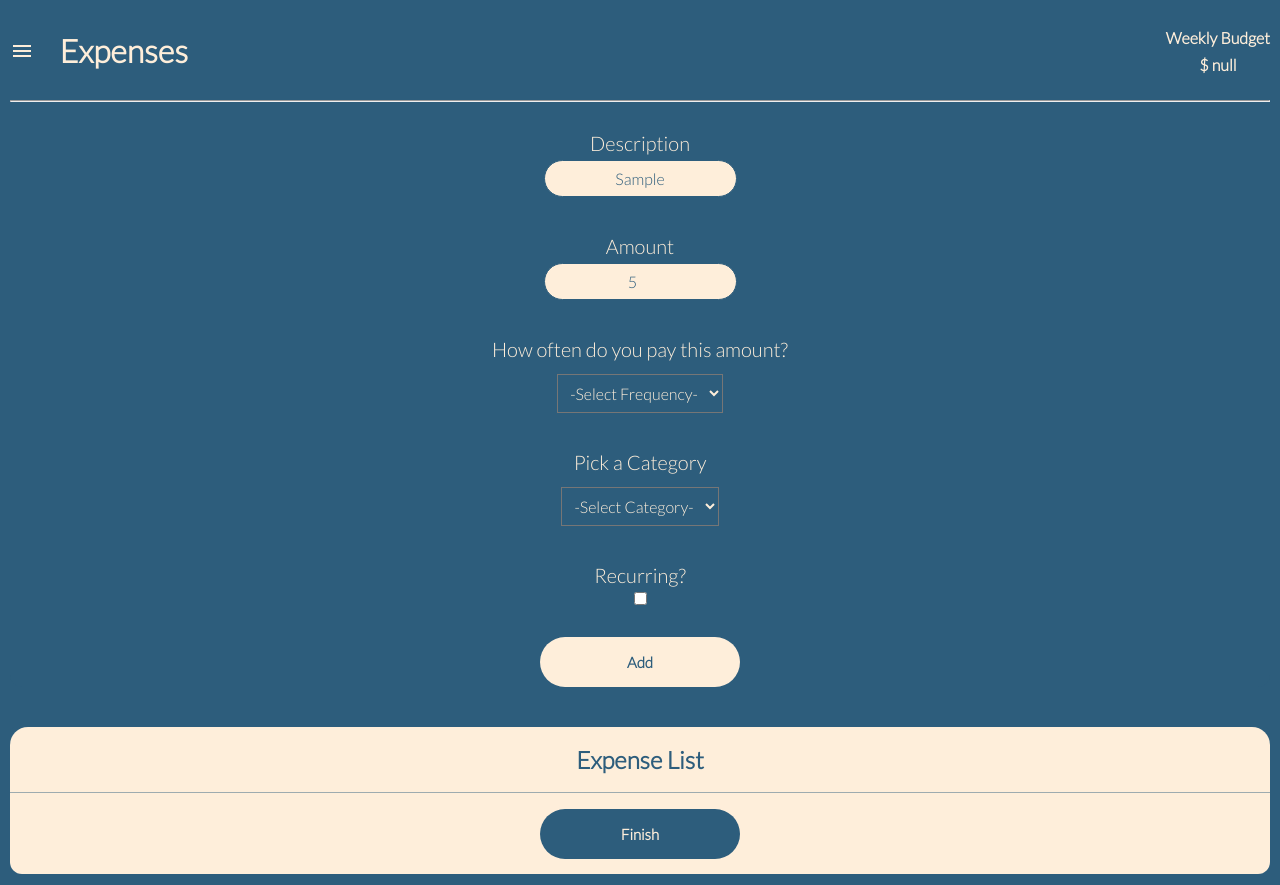
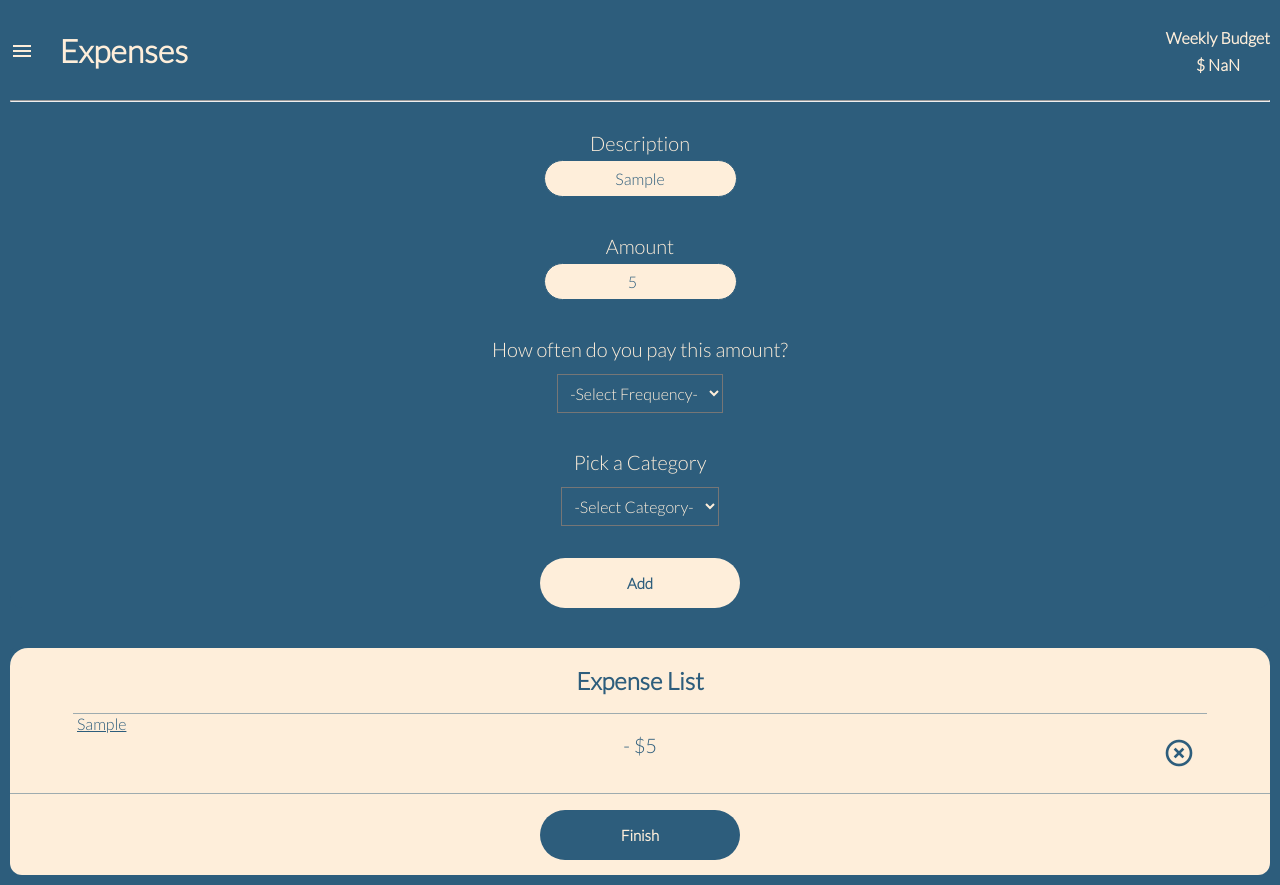
Before and after one commit to Bykerbry/Budget-Buddy, a plain HTML site: page expenses.html in a window 1280 px wide. Both pictures are taken after typing "Sample", "5" into the empty fields and a click on the button "Add". Drawn offline with Linux system fonts and the light colour scheme.

Commit message:
Fixed minor bug with expAmountValue being referenced before initialization

```diff
--- a/expenses.html
+++ b/expenses.html
@@ -64,10 +64,6 @@
                         <option value="other">Other</option>
                     </select>
                 </div>
-                <div class="exp-form-child">
-                    <label for="recurring">Recurring?</label>
-                    <input type="checkbox" id="recurring">
-                </div>
                 <div class="exp-btn-container">
                     <button type="button" id="exp-add-btn">Add</button>
                 </div>
--- a/script.js
+++ b/script.js
@@ -10,7 +10,6 @@ const expFinishBtn = document.getElementById("exp-finish-btn");
 const expDescription = document.getElementById("exp-description");
 const expCategory = document.getElementById("exp-category-selector");
 const expAmount = document.getElementById("exp-amount");
-const expRecurring = document.getElementById("recurring");
 const expFrequency = document.getElementById("exp-frequency-selector");
 const expListOutput = document.getElementById("exp-list-output");
 const listPlaceholder = document.getElementById('list-placeholder')
@@ -71,12 +70,11 @@ document.addEventListener('readystatechange', _ => {
 let expenses = [];
 
 class Expense {
-  constructor (description, amount, frequency, category, recurring){
+  constructor (description, amount, frequency, category){
     this.description = description;
     this.amount = amount;
     this.frequency = frequency;
     this.category = category;
-    this.recurring = recurring;
   };
 };
 
@@ -86,10 +84,10 @@ let createExpense = () => {
     liveBudget = Number(weeklyBudget.innerText.split('').filter(i => i !== '$').join(''));
   };
 
+  let expAmountValue = convertToWeekly(expFrequency.value, Number(expAmount.value));
   expenses.push(new Expense(expDescription.value, expAmountValue,
-    expFrequency.value, expCategory.value, expRecurring.checked));
+    expFrequency.value, expCategory.value));
 
-  let expAmountValue = convertToWeekly(expFrequency.value, Number(expAmount.value));
   expListOutput.insertAdjacentHTML('beforeend',
   `<div class="list-item">
     <div class="item-description">${expDescription.value}</div>
```
